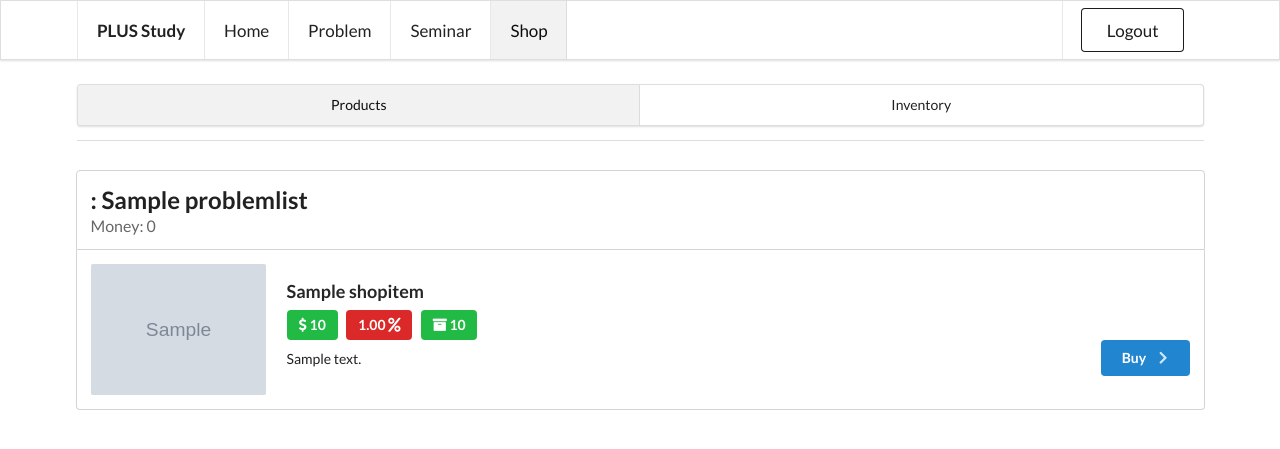
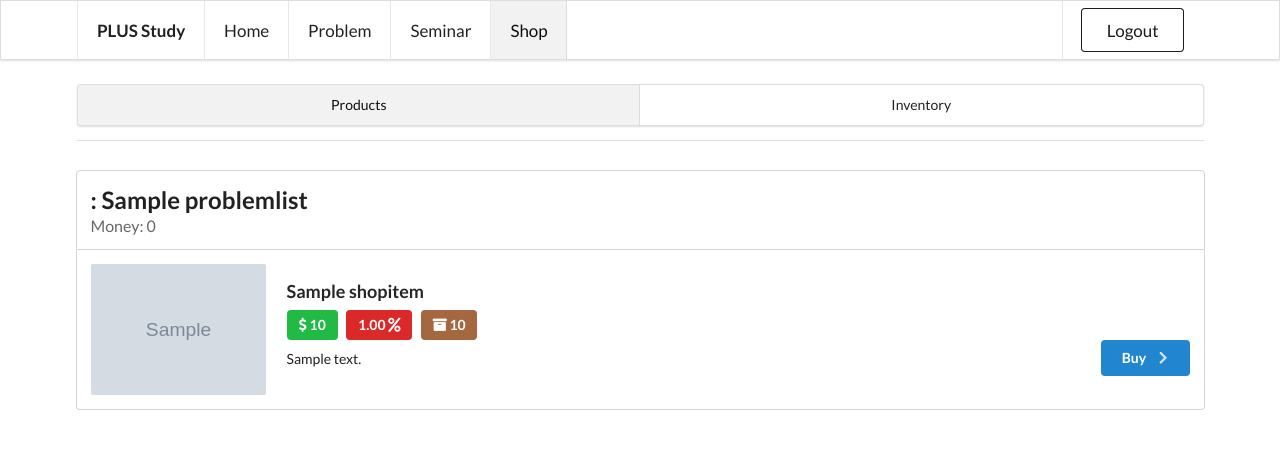
Before and after one commit to PLUS-POSTECH/study.plus.or.kr, a Django app: page /shop/ in a window 1280 px wide. Shown: the top 449 px of the page. Run offline with Django 3.2, Linux system fonts and the light colour scheme; a user stored in the database is signed in; tables that the repository leaves empty hold one stand-in row (values such as "Sample post"); grey boxes marked "Sample" are stand-in pictures; data that the repository does not hold is empty; parts of the project's set-up code (start-up, migrations or seed data) failed here and were passed over.

Commit message:
stock label color brown

```diff
--- a/src/shop/templates/shop/prod.html
+++ b/src/shop/templates/shop/prod.html
@@ -30,7 +30,7 @@
                                 {{ item.chance }}
                                 <i class="percent icon"></i>
                             </a>
-                            <a class="ui large green label">
+                            <a class="ui large brown label">
                                 <i class="archive icon"></i>
                                 {{ item.stock }}
                             </a>
```
